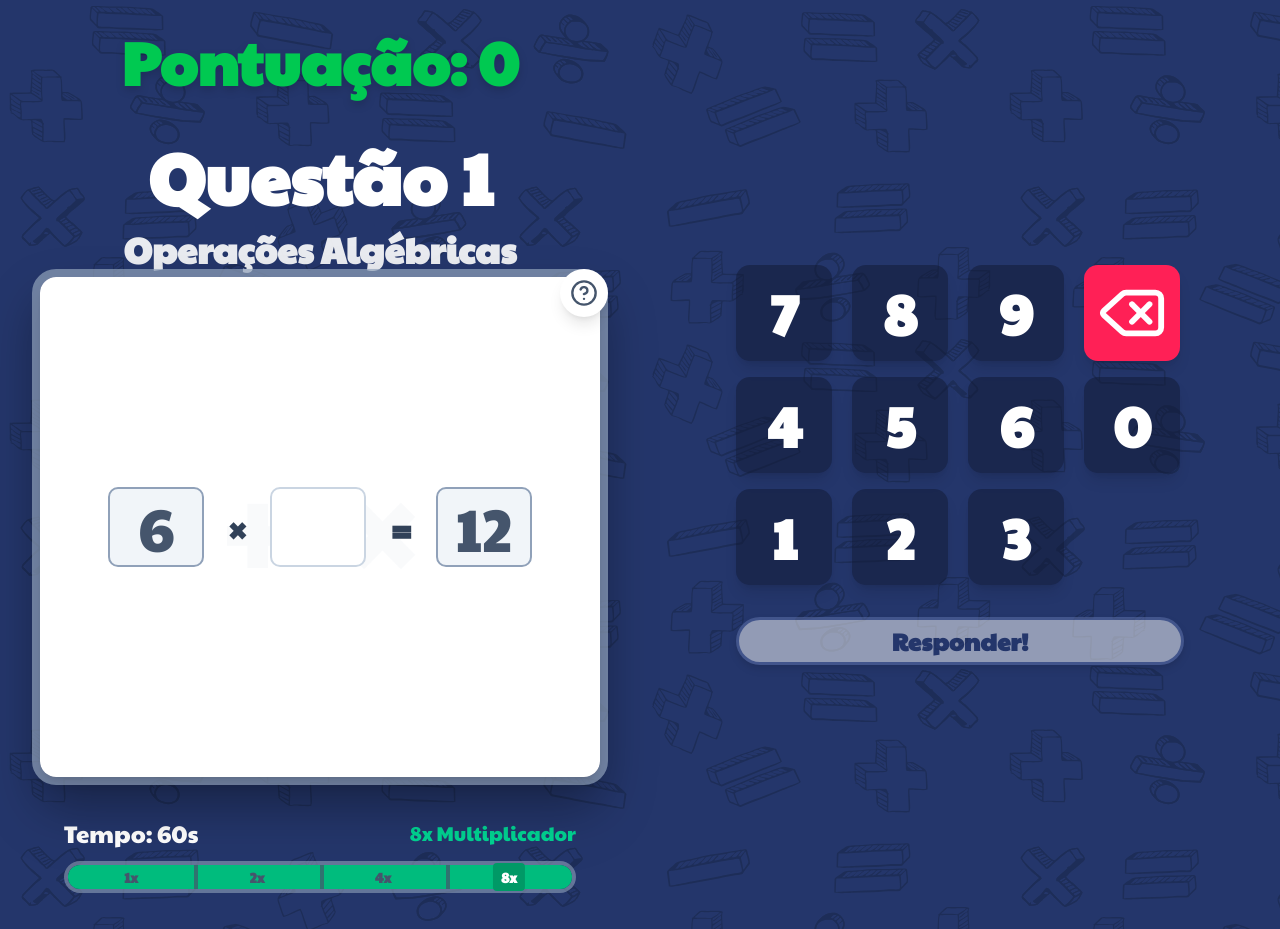
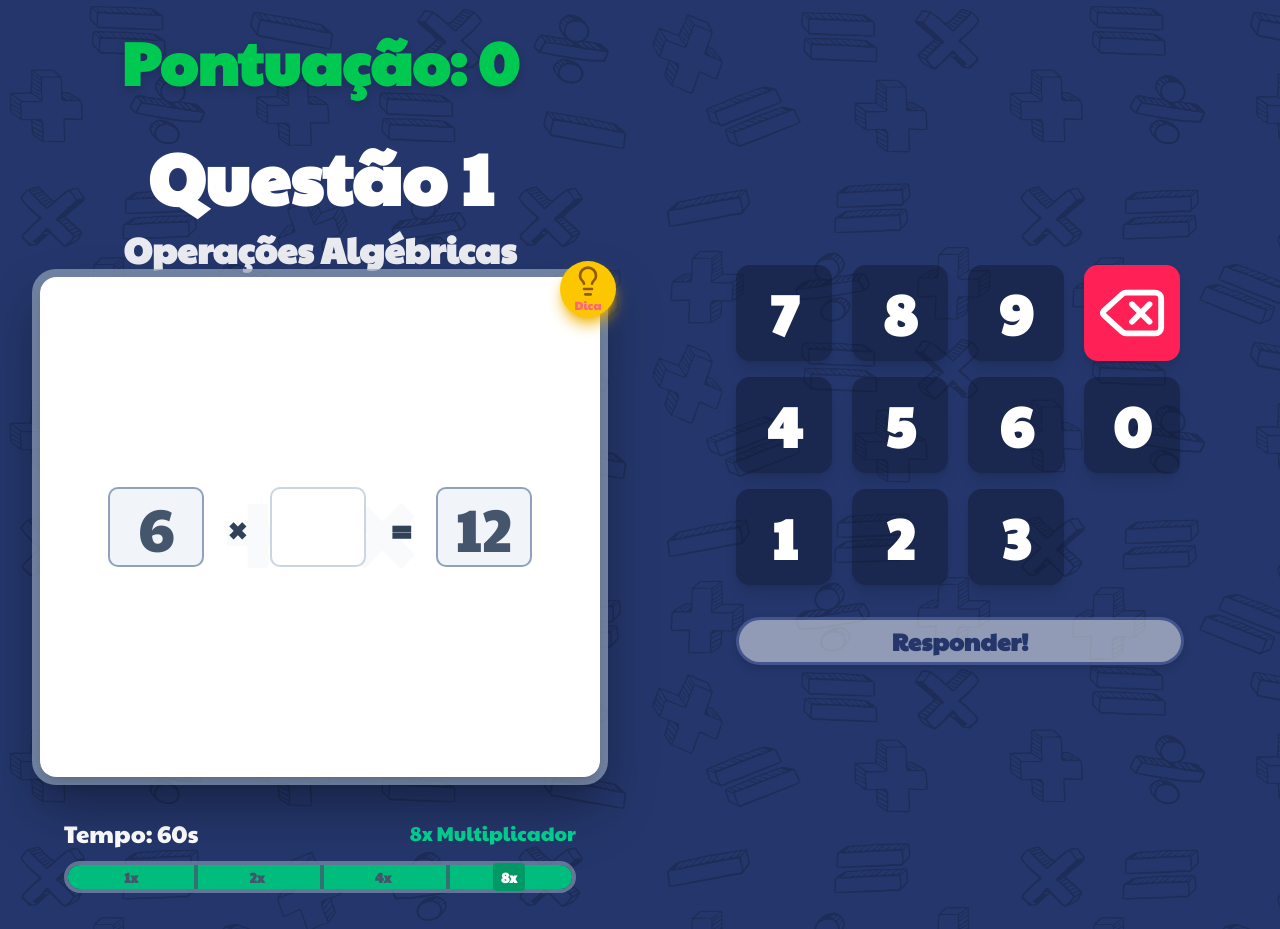
Before and after one commit to mairapaulac/MatFun, a Next.js app: page /game in a window 1280 px wide. Built offline with nearby package versions, Linux system fonts and the light colour scheme.

Commit message:
ui: improved hint button visibility

```diff
--- a/src/app/game/components/HintModal.tsx
+++ b/src/app/game/components/HintModal.tsx
@@ -11,23 +11,6 @@ interface HintModalProps {
   questionType: string;
 }
 
-// Placeholder hint components
-function EquationHint(): ReactNode {
-  return (
-    <div className="space-y-4">
-      <h3 className="text-xl font-bold text-gray-800 mb-3">Operações Algébricas</h3>
-      <div className="bg-gray-50 p-4 rounded-lg">
-        <p className="text-lg font-semibold text-gray-700 mb-2">Dicas:</p>
-        <ul className="text-sm text-gray-600 space-y-2">
-          <li>• Multiplicação: a × b = resultado</li>
-          <li>• Se dois números estão vazios, você pode inserir qualquer combinação que resulte no produto</li>
-          <li>• Se um número está preenchido, calcule o outro</li>
-          <li>• Se o resultado está vazio, calcule a multiplicação</li>
-        </ul>
-      </div>
-    </div>
-  );
-}
 
 function AreaTrapezioHint(): ReactNode {
   return (
--- a/src/app/game/components/QuestionCard.tsx
+++ b/src/app/game/components/QuestionCard.tsx
@@ -1,7 +1,7 @@
 import type React from "react"
 import { useState } from "react"
 import type { QuestionCardProps } from "@/types/question"
-import { HelpCircle } from "lucide-react"
+import { Lightbulb } from "lucide-react"
 import HintModal from "@/app/game/components/HintModal"
 
 export default function QuestionCard({
@@ -47,18 +47,23 @@ export default function QuestionCard({
       <div className="relative border-slate-400/70 border-8 rounded-3xl shadow-2xl drop-shadow-2xl">
         {/* Help Button */}
         <button
-          className={`absolute -top-2 -right-2 z-10 bg-white rounded-full flex items-center justify-center shadow-lg hover:bg-gray-50 transition-colors ${
-            isDesktop ? "w-12 h-12" : isTablet ? "w-12 h-12" : "w-8 h-8"
-          }`}
-          aria-label="Ajuda"
+          className={`absolute -top-4 -right-4 z-10 rounded-full flex flex-col items-center justify-center transition-all duration-200
+                     focus:outline-none focus:ring-4 focus:ring-amber-500/80
+                     animate-pulse shadow-lg shadow-yellow-500/90
+                     bg-yellow-400 hover:bg-yellow-500 hover:scale-110 hover:animate-none
+                     ${
+                       isDesktop ? "w-14 h-14" : isTablet ? "w-14 h-14" : "w-12 h-12"
+                     }`}
           type="button"
           onClick={() => setIsHintModalOpen(true)}
         >
-          <HelpCircle
-            className={`text-slate-600 ${
-              isDesktop ? "w-7 h-7" : isTablet ? "w-7 h-7" : "w-5 h-5"
-            }`}
+          <Lightbulb
+            className={`text-yellow-900/80
+                       ${
+                         isDesktop ? "w-8 h-8" : isTablet ? "w-8 h-8" : "w-7 h-7"
+                       }`}
           />
+          <span className="text-xs text-rose-400">Dica</span>
         </button>
 
         <div
```
